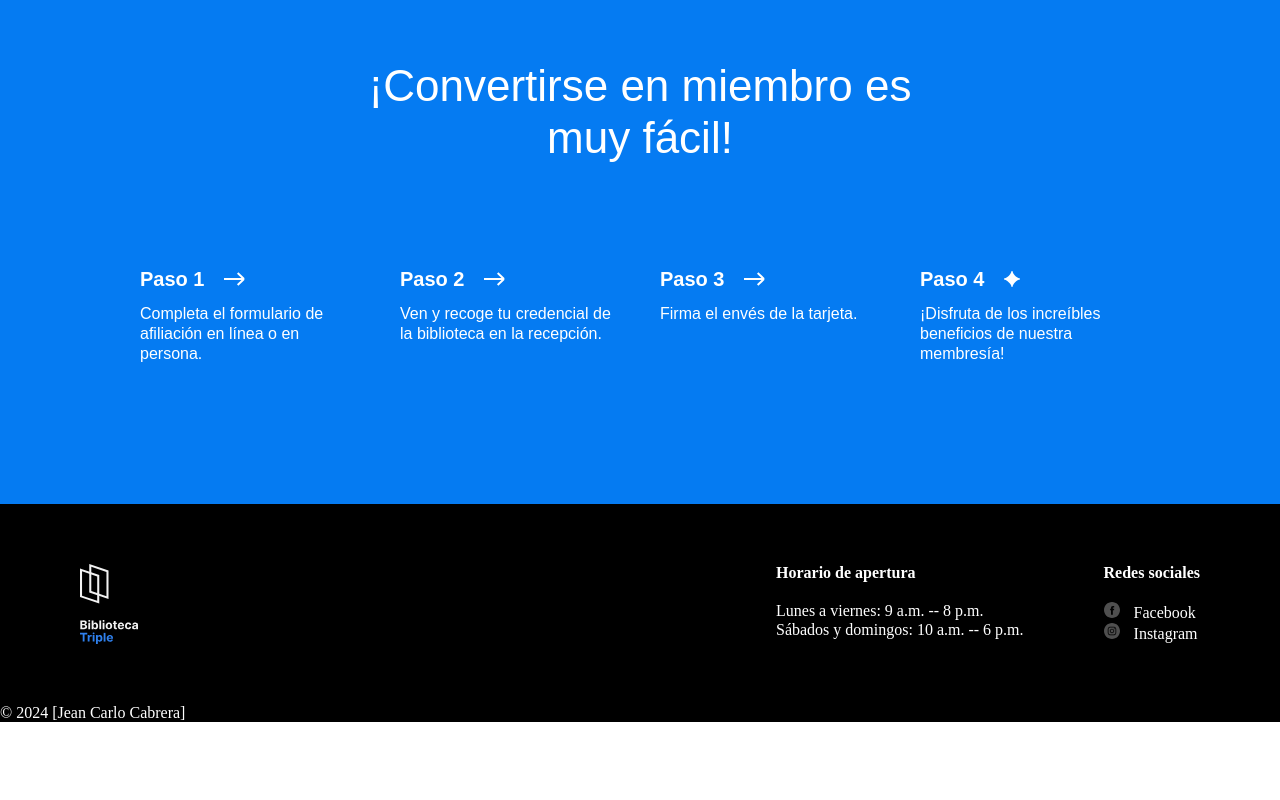
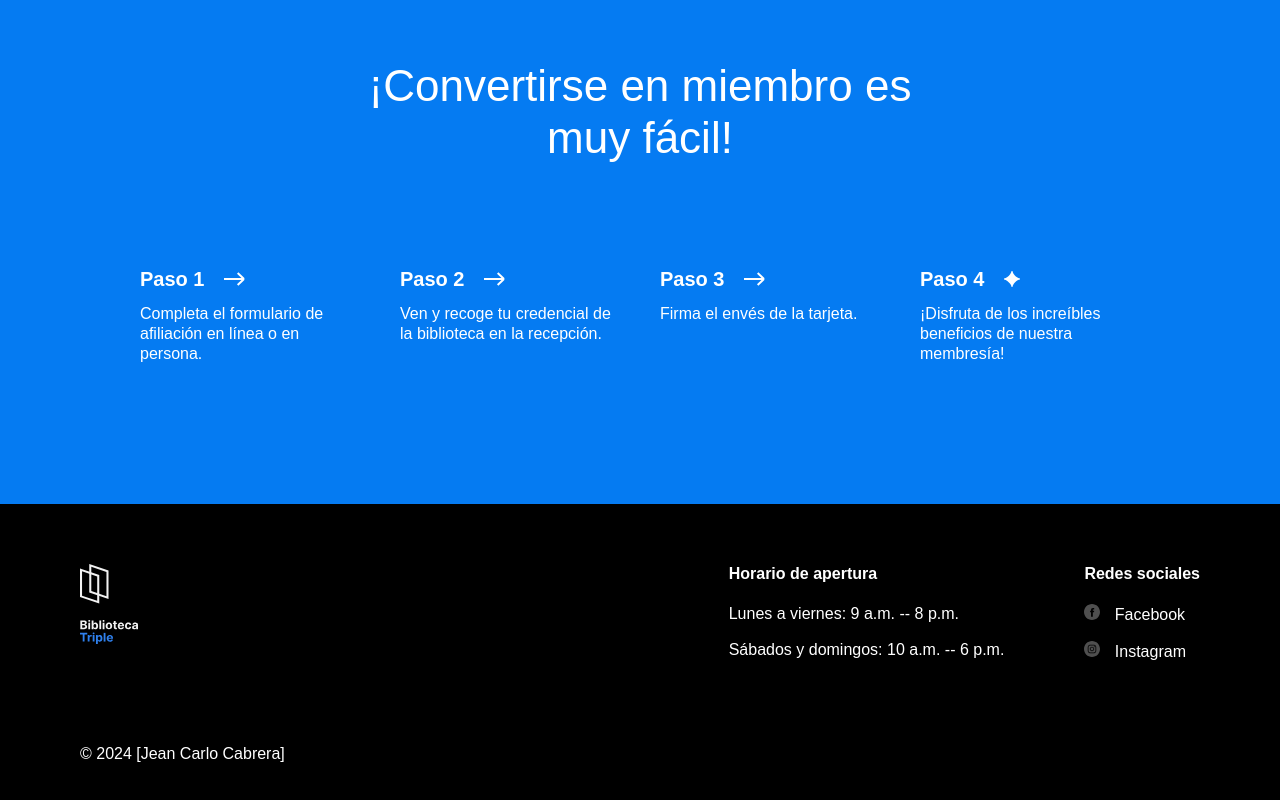
Before and after one commit to JeanCarlo1016/web_project_library_es, a plain HTML site: page index.html in a window 1280 px wide. Shown: the part 2978-3778 px from the top of the page. Before the commit the page ends 3700 px from the top, so only its background shows below. Drawn offline with Linux system fonts and the light colour scheme.

Commit message:
Correccion Footer, version final para subir

```diff
--- a/index.html
+++ b/index.html
@@ -174,7 +174,7 @@
           </div>
         </div>
       </section>
-      <section class="membership">
+      <section class="membership" id="#">
         <h2 class="membership__title">¡Convertirse en miembro es muy fácil!</h2>
         <ul class="membership__steps">
           <li class="step">
@@ -214,30 +214,32 @@
         </ul>
       </section>
     </main>
-  </div>
     <footer class="footer">
       <div class="footer__columns">
         <div class="footer__logo">
           <img src="images/logo_white.svg" alt="Logo Biblioteca">
         </div>
         <div class="footer__columns-second">
-        <div class="footer__column_content_hours">
+          <div class="footer__column footer__column_content_hours">
             <h4 class="footer__column-heading">Horario de apertura</h4>
             <ul class="footer__list">
-            <li class="footer__list-item">Lunes a viernes: 9 a.m. -- 8 p.m.</li>
+              <li class="footer__list-item  footer__list-itemfirst">Lunes a viernes: 9 a.m. -- 8 p.m.</li>
               <li class="footer__list-item">Sábados y domingos: 10 a.m. -- 6 p.m.</li>
             </ul>
           </div>
-        <div class="footer__column_content_social">
+          <div class="footer__column footer__column_content_social">
             <h4 class="footer__column-heading">Redes sociales</h4>
             <ul class="footer__list">
-            <li class="footer__list-item">
+              <li class="footer__list-item footer__list-itemfirst">
+                <a class="footer__list-link" href="#">
                   <img class="footer__social-icon" src="images/facebook_white.svg" alt="Icono de Facebook">
-              <a class="footer__column-link" href="#">Facebook</a>
+                  Facebook</a>
               </li>
               <li class="footer__list-item">
+                <a class="footer__list-link" href="#">
                   <img class="footer__social-icon" src="images/instagram_white.svg" alt="Icono de Instagram">
-              <a class="footer__column-link" href="#">Instagram</a>
+                  Instagram
+                </a>
               </li>
             </ul>
           </div>
@@ -247,6 +249,8 @@
         <P>© 2024 [Jean Carlo Cabrera]</P>
       </div>
     </footer>
+  </div>
+
 
 </body>
 
--- a/styles/style.css
+++ b/styles/style.css
@@ -351,18 +351,22 @@ h1, p{
   box-sizing: border-box;
   background-color: black;
   color: white;
+  position: relative;
+  padding: 60px 80px;
 }
 
 .footer__columns {
   display: flex;
-  padding: 60px 80px;
   margin-left: auto;
   justify-content: space-between;
+  align-items: flex-start;
+  margin-bottom: 100px;
 }
 .footer__columns-second{
   display: flex;
   column-gap: 80px;
-  align-items: baseline;
+  margin-left: auto;
+  align-items: flex-start;
 }
 
 .footer__column_content_hours {
@@ -387,19 +391,25 @@ h1, p{
   margin: 0;
 }
 
-.footer__list-item {
+.footer__list-itemfirst {
+  margin-bottom: 16px;
 }
 
-.footer__column-link {
+.footer__list-link {
   color: white;
   text-decoration: none;
-  padding-left: 10px;
+  margin: 0;
 }
 
 .footer__social-icon {
+  margin: 0px;
   width: 16px;
   height: 16px;
+  padding-right: 10px;
 }
 
 .footer__copyright {
+  position: absolute;
+  top:240px;
+  left: 80px;
 }
```
Lines whose indentation alone changed are shown as unchanged.
